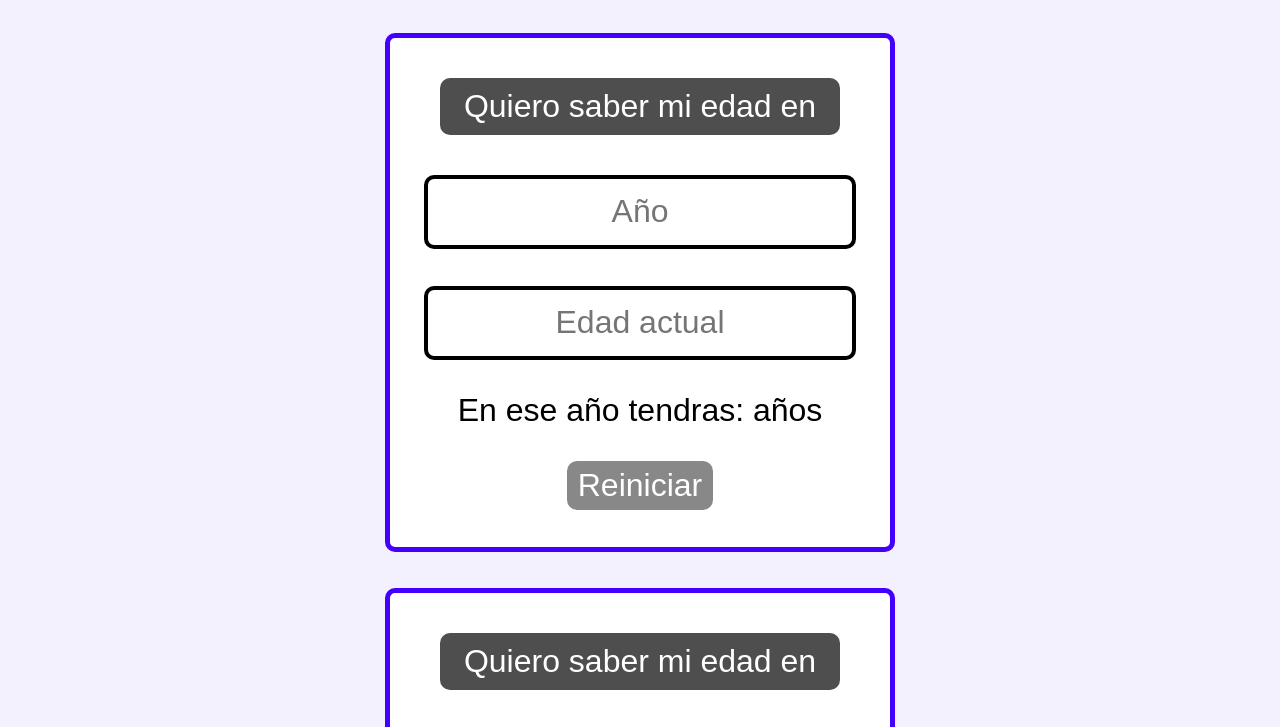
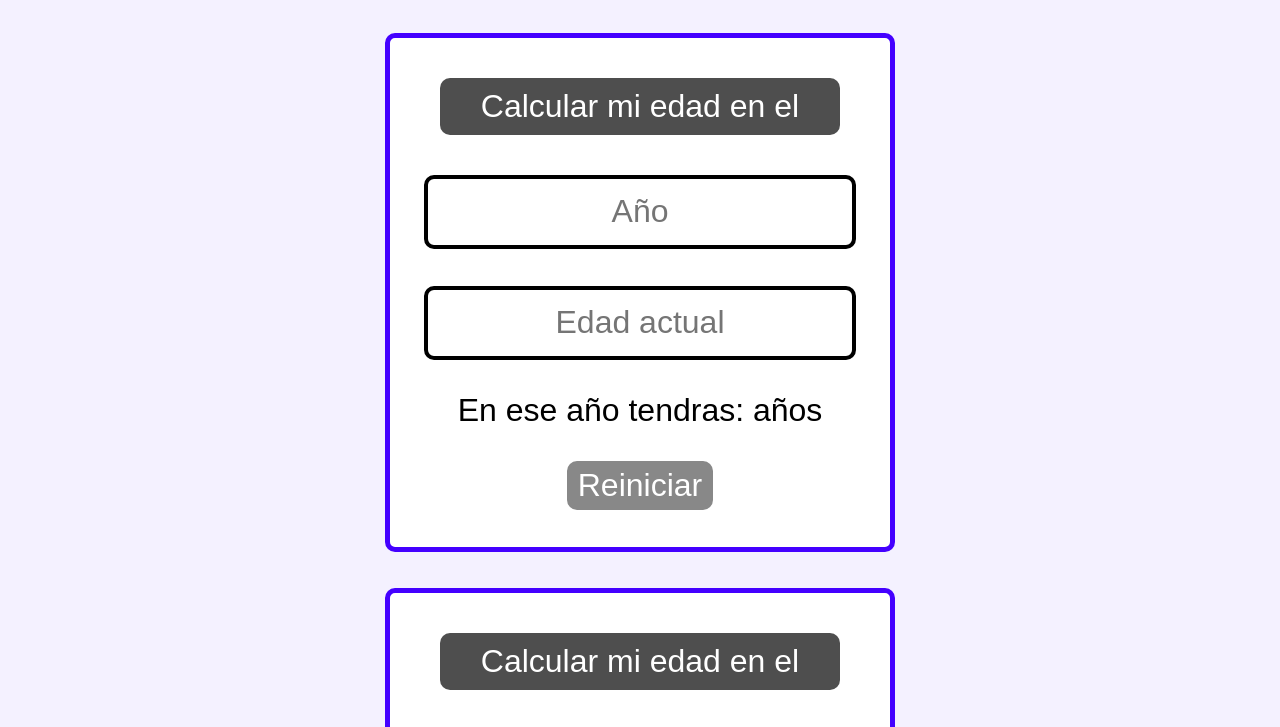
Before and after one commit to jaenfigueroa/calcular-mi-edad-en-otro-ano, a plain HTML site: page index.html in a window 1280 px wide. Shown: the part 148-875 px from the top of the page. Drawn offline with Linux system fonts and the light colour scheme.

Commit message:
Update index.html

```diff
--- a/index.html
+++ b/index.html
@@ -17,7 +17,7 @@
         <article class="post">
             <center>
             <form oninput="store.value=((parseInt(n1.value)-2021)+parseInt(n2.value))">
-            <p class="quierosaber">Quiero saber mi edad en</p>
+            <p class="quierosaber">Calcular mi edad en el</p>
             <input class="caja" type="text" name="n1" placeholder="Año"><br><br>
             <input class="caja" type="text" name="n2" placeholder="Edad actual">
             <p class="tuedadsera">En ese año tendras: <output name="store"></output> años</p>
@@ -29,7 +29,7 @@
         <article class="post">
             <center>
             <form oninput="store.value=((parseInt(n1.value))-parseInt(n2.value))">
-            <p class="quierosaber">Quiero saber mi edad en</p>
+            <p class="quierosaber">Calcular mi edad en el</p>
             <input class="caja" type="text" name="n1" placeholder="Año"><br><br>
             <input class="caja" type="text" name="n2" placeholder="Año de nacimiento">
             <p class="tuedadsera">En ese año tendras: <output name="store"></output> años</p>
```
